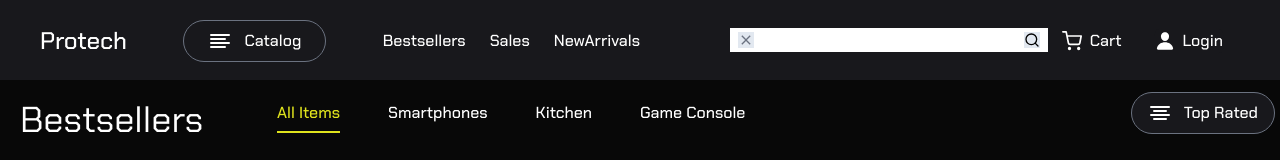
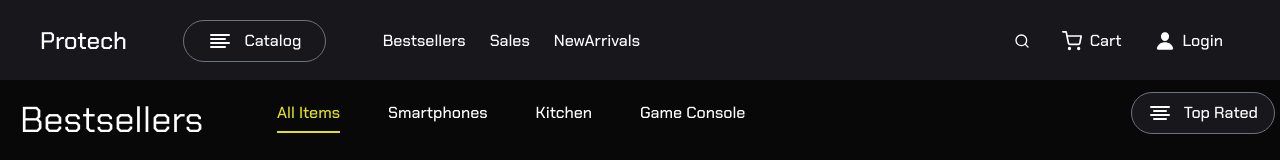
Before and after one commit to Adedejijohn11/protech, a React (Vite) app: page / in a window 1280 px wide. Shown: the top 160 px of the page. Built offline with nearby package versions, Linux system fonts and the light colour scheme.

Commit message:
make the animation of menu, search and the sidebar

```diff
--- a/src/components/Auth/login.tsx
+++ b/src/components/Auth/login.tsx
@@ -18,14 +18,14 @@ const Loginbar = ({ uniToggle, showLogin }: NavbarProps) => {
             animate={{ opacity: 1 }}
             exit={{ opacity: 0 }}
             onClick={() => uniToggle("login_menu")}
-            className={`absolute top-0 right-0 z-40 h-full w-full inset-0 bg-white/30 lg:bg-transparent`}
+            className={`absolute top-0 right-0 z-40 h-full w-full inset-0 bg-white/30 lg:bg-transparent  `}
           ></motion.div>
           <motion.div
-            initial={{ scale: 0, x: "100%" }}
-            animate={{ scale: 1, x: 0 }}
-            exit={{ scale: 0, x: "100%" }}
+            initial={{ x: "100%" }}
+            animate={{ x: "0" }}
+            exit={{ x: "100%" }}
             transition={{ type: "tween", duration: 0.8 }}
-            className="z-50 absolute top-0 right-0 h-full w-[70%] lg:w-[30%] flex items-center justify-center text-black bg-white"
+            className="z-50 absolute top-0 right-0 h-full w-[70%] lg:w-[30%] flex items-center justify-center   text-black bg-white"
           >
             <div className=" h-[98%] w-[95%]">
               <button
--- a/src/components/Home/sidebar.tsx
+++ b/src/components/Home/sidebar.tsx
@@ -2,10 +2,18 @@ import CancelButton from "../UI/cancelbutton";
 import { IoIosArrowDown } from "react-icons/io";
 import { IoIosArrowUp } from "react-icons/io";
 import { GoSearch } from "react-icons/go";
+import { AnimatePresence, motion } from "framer-motion";
 
 function SideBar() {
   return (
-    <div className=" flex flex-col p-[15px] h-full w-full">
+    <AnimatePresence initial={false}>
+      <motion.div
+        initial={{ x: "100%" }}
+        animate={{ x: "0" }}
+        exit={{ x: "100%" }}
+        transition={{ type: "tween", duration: 0.8 }}
+        className=" flex flex-col p-[15px] h-full w-full"
+      >
         <h1 className="text-4xl">Bestsellers</h1>
         <div className=" flex flex-row items-start mt-[20px]">
           <a className="text-gray-600" href="/home">
@@ -91,7 +99,8 @@ function SideBar() {
             </div>
           </div>
         </div>
-    </div>
+      </motion.div>
+    </AnimatePresence>
   );
 }
 
--- a/src/components/Layout.tsx
+++ b/src/components/Layout.tsx
@@ -7,36 +7,39 @@ import Loginbar from "./Auth/login";
 const Layout = () => {
   const [showMenu, setShowMenu] = useState(false);
   const [showLogin, setShowLogin] = useState(false);
+  const [showSearchInput, setShowSearchInput] = useState(false);
 
   const uniToggle = (menu: string) => {
-    if (menu === "mobile_menu") {
-      setShowMenu(!showMenu);
-      setShowLogin(false);
-    } else {
-      setShowLogin(!showLogin);
-      setShowMenu(false);
+    switch (menu) {
+      case "mobile_menu":
+        setShowMenu(!showMenu);
+        setShowLogin(false);
+        break;
+
+      case "login_menu":
+        setShowLogin(!showLogin);
+        setShowMenu(false);
+        break;
+
+      case "search_input":
+        setShowSearchInput(!showSearchInput);
+        break;
+
+      default:
+        setShowMenu(false);
+        setShowLogin(false);
+        setShowSearchInput(false);
     }
-  };
-
-  const closeAll = () => {
-    setShowLogin(false);
-    setShowMenu(false);
   };
 
   return (
     <div className="relative h-screen w-screen">
-      <Navbar uniToggle={uniToggle} />
-      {/* Menubar */}
-      <div
-        className={`absolute lg:hidden top-0 z-50  h-full w-full inset-0 bg-black/40 shadow-lg ${
-          showMenu ? "flex" : "hidden"
-        }`}
-      >
-        <MenuBar close={closeAll} uniToggle={uniToggle} />
-      </div>
+      <Navbar uniToggle={uniToggle} showSearchInput={showSearchInput} />
+      {/* MenuModal*/}
+      <MenuBar showMenu={showMenu} uniToggle={uniToggle} />
       {/* LoginModal */}
-
       <Loginbar uniToggle={uniToggle} showLogin={showLogin} />
+      {/* SearchModal */}
 
       <main className="h-[calc(100vh-80px)] w-full flex flex-col">
         <div className=" h-full w-full flex flex-row">
--- a/src/components/Navbar/menubar.tsx
+++ b/src/components/Navbar/menubar.tsx
@@ -3,21 +3,38 @@ import { FiAlignLeft } from "react-icons/fi";
 import { IoPerson } from "react-icons/io5";
 import { IoMdClose } from "react-icons/io";
 import { Link } from "react-router-dom";
+import { AnimatePresence, motion } from "framer-motion";
 
 type MenuProps = {
-  close: () => void;
+  showMenu: boolean;
   uniToggle: (menu: string) => void;
 };
 
-const MenuBar = ({ close, uniToggle }: MenuProps) => {
+const MenuBar = ({ showMenu, uniToggle }: MenuProps) => {
   return (
-    <div className="absolute right-0 h-full w-[80%] flex items-center justify-center bg-black ">
+    <AnimatePresence initial={false}>
+      {showMenu && (
+        <>
+          <motion.div
+            initial={{ opacity: 0 }}
+            animate={{ opacity: 1 }}
+            exit={{ opacity: 0 }}
+            onClick={() => uniToggle("mobile_menu")}
+            className={`absolute lg:hidden top-0 z-40  h-full w-full inset-0 bg-black/40 shadow-lg `}
+          ></motion.div>
+          <motion.div
+            initial={{ x: "100%" }}
+            animate={{ x: "0" }}
+            exit={{ x: "100%" }}
+            transition={{ type: "tween", duration: 0.8 }}
+            className="absolute top-0 z-50 right-0 h-full w-[80%] flex items-center justify-center bg-black "
+          >
             <div className="0 h-[95%]  w-[90%] flex flex-col ">
               <div className="flex items-center justify-between border-b-2 border-gray-500 pb-6 ">
                 <h1 className="text-2xl ">Protech</h1>
                 <button
                   className="p-[2px] mt-1 text-2xl bg-black focus:outline-none"
-            onClick={close}
+                  onClick={() => uniToggle("mobile_menu")}
                 >
                   <IoMdClose />
                 </button>
@@ -26,7 +43,7 @@ const MenuBar = ({ close, uniToggle }: MenuProps) => {
               <div className=" flex flex-col mt-14 gap-5 ">
                 <button
                   className="flex items-center py-2 px-6 rounded-full border border-gray-500 "
-            onClick={close}
+                  onClick={() => uniToggle("mobile_menu")}
                 >
                   <div className="text-2xl mr-3">
                     <FiAlignLeft />
@@ -34,13 +51,19 @@ const MenuBar = ({ close, uniToggle }: MenuProps) => {
                   Catalog
                 </button>
                 <div className="flex flex-col gap-8 ml-2">
-            <Link to="/bestsellers" onClick={close}>
+                  <Link
+                    to="/bestsellers"
+                    onClick={() => uniToggle("mobile_menu")}
+                  >
                     Bestsellers
                   </Link>
-            <Link to="/SLinkles" onClick={close}>
+                  <Link to="/SLinkles" onClick={() => uniToggle("mobile_menu")}>
                     Sales
                   </Link>
-            <Link to="/newarrivals" onClick={close}>
+                  <Link
+                    to="/newarrivals"
+                    onClick={() => uniToggle("mobile_menu")}
+                  >
                     NewArrivals
                   </Link>
                   <Link
@@ -57,7 +80,10 @@ const MenuBar = ({ close, uniToggle }: MenuProps) => {
                 </div>
               </div>
             </div>
-    </div>
+          </motion.div>
+        </>
+      )}
+    </AnimatePresence>
   );
 };
 
--- a/src/components/Navbar/navbar.tsx
+++ b/src/components/Navbar/navbar.tsx
@@ -10,9 +10,10 @@ import Search from "./search";
 
 type NavbarProps = {
   uniToggle: (menu: string) => void;
+  showSearchInput: boolean;
 };
 
-function Navbar({ uniToggle }: NavbarProps) {
+function Navbar({ uniToggle, showSearchInput }: NavbarProps) {
   return (
     <nav className="flex flex-col justify-between  h-20 w-full md:w-full lg:w-full py-2  lg:py-5 bg-secondary  ">
       <div className="flex flex-row  justify-between">
@@ -36,12 +37,16 @@ function Navbar({ uniToggle }: NavbarProps) {
             <a href="/newarrivals">NewArrivals</a>
           </div>
         </div>
-        <div className="relative  flex flex-row items-center justify-end w-[60%] lg:w-[50%]  mr-[5%] md:mr-[5%] lg:mr-[40px]  ">
-          <div className="   hidden  lg:flex items-center justify-center   ">
-            <div>
-              <Search />
+        <div className="  flex flex-row items-center justify-end w-[60%] lg:w-[50%]  mr-[5%] md:mr-[5%] lg:mr-[40px]  ">
+          <div className="relative hidden lg:flex items-center justify-center   ">
+            <div className="absolute right-0 top-[-1] ">
+              <Search showSearchInput={showSearchInput} uniToggle={uniToggle} />
             </div>
-            <div className="mr-0 md:mr-4 lg:mr-4 ">
+
+            <div
+              className="mr-0 md:mr-4 lg:mr-4 "
+              onClick={() => uniToggle("search_input")}
+            >
               <FiSearch />
             </div>
           </div>
--- a/src/components/Navbar/search.tsx
+++ b/src/components/Navbar/search.tsx
@@ -1,18 +1,40 @@
 import React from "react";
 import { IoMdClose } from "react-icons/io";
 import { FiSearch } from "react-icons/fi";
-function Search() {
+import { AnimatePresence, motion } from "motion/react";
+
+type SearchProps = {
+  uniToggle: (menu: string) => void;
+  showSearchInput: boolean;
+};
+
+function Search({ uniToggle, showSearchInput }: SearchProps) {
   return (
-    <div className="absolute right-48 top-2 flex items-center bg-white w-[53%] px-2 ">
-      <div className="text-gray-500 bg-slate-200 mr-2">
-        <IoMdClose />
-      </div>
-      <input className="w-[220px] lg:w-[330px] rounded-none focus:outline-none text-black bg-white" />
+    <AnimatePresence initial={false}>
+      <>
+        {showSearchInput && (
+          <motion.div
+            initial={{ opacity: 0, x: "100%" }}
+            animate={{ opacity: 1, x: 0 }}
+            exit={{ opacity: 0, x: "100%" }}
+            transition={{ type: "tween", duration: 1.5 }}
+            className="flex items-center bg-white w- px-2 "
+          >
+            <div
+              className="text-gray-500 bg-slate-200 mr-2"
+              onClick={() => uniToggle("search_input")}
+            >
+              <IoMdClose />
+            </div>
+            <input className="w-[300px] rounded-none focus:outline-none text-black bg-white" />
 
-      <div className=" text-black bg-slate-200 ">
-        <FiSearch />
-      </div>
-    </div>
+            {/* <div className=" text-black bg-slate-200 ">
+              <FiSearch />
+            </div> */}
+          </motion.div>
+        )}
+      </>
+    </AnimatePresence>
   );
 }
 
--- a/src/index.css
+++ b/src/index.css
@@ -37,6 +37,7 @@ body {
   flex-direction: column;
   place-items: center;
   color: var(--text-color);
+  overflow-x: hidden;
   background-color: var(--primary-color);
 }
 
--- a/src/pages/home.tsx
+++ b/src/pages/home.tsx
@@ -26,7 +26,7 @@ function Home() {
         }  lg:flex bg-primary lg:bg-transparent p-[5px] overflow-y-scroll no-scrollbar`}
       >
         <button
-          className="py-[6px] px-[12px] lg:hidden absolute top-[56px] right-0 z-40 rounded-l-md rounded-r-none"
+          className="py-[6px] px-[12px] lg:hidden absolute top-[56px] right-0 z-30 rounded-l-md rounded-r-none"
           onClick={toggleSidebar}
         >
           <MdKeyboardDoubleArrowLeft />
```
Lines whose indentation alone changed are shown as unchanged.
